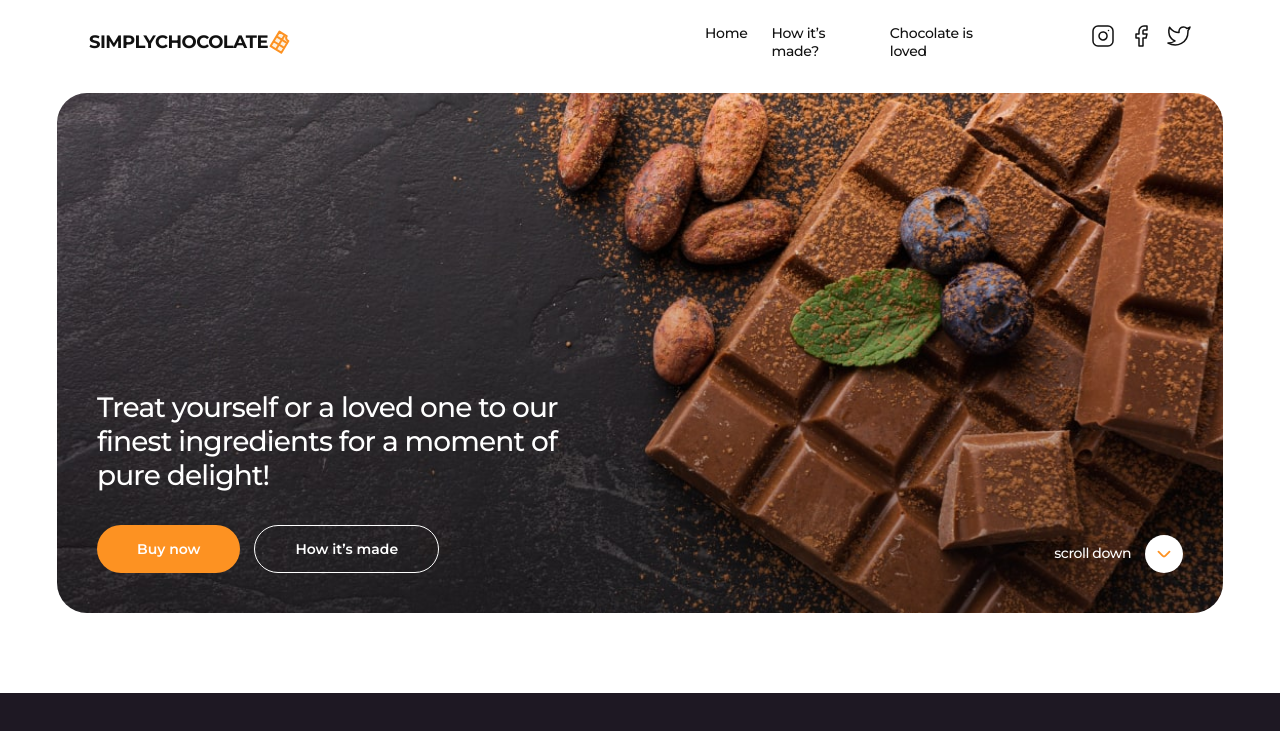
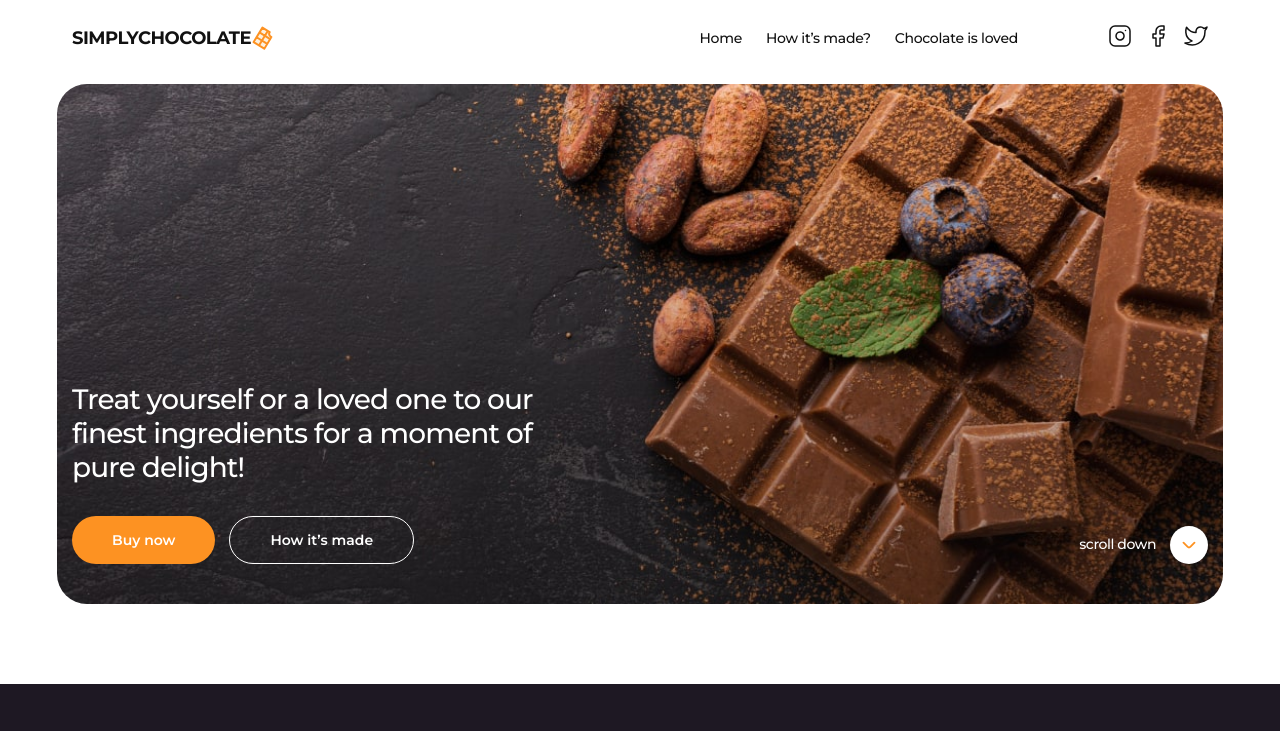
Before and after one commit to Oleg1front/Symply-Chocolate, a plain HTML site: page index.html in a window 1280 px wide. Shown: the top 731 px of the page. Drawn offline with nearby package versions, Linux system fonts and the light colour scheme.

Commit message:
Update style.css

```diff
--- a/styles/style.css
+++ b/styles/style.css
@@ -46,7 +46,6 @@ button{
 .header-container {
   display: flex;
 justify-content: space-between;
-padding: 0 32px;
 }
 .logo-header {
   color: #111;
@@ -100,15 +99,14 @@ padding: 0 32px;
 /* HERO SECTION */
 
 .hero-section{
-padding: 0 32px;
   height: 600px;
   padding-bottom: 80px;
   background-color: #FFF;
+  padding-left: 15px;
+  padding-right: 15px;
 
 }
 .hero-container{
-  padding-left: 40px;
-  padding-right: 40px;
   background: linear-gradient(180deg, rgba(17, 17, 17, 0.00) 0%, rgba(17, 17, 17, 0.40) 100%), url(<path-to-image>), lightgray -70.319px -105.03px / 110.32% 139.265% no-repeat;
     background-image: url(../img/chocolate_main.jpg);
     background-position: center;
@@ -119,6 +117,7 @@ padding: 0 32px;
     display: flex;
     flex-direction: column;
     justify-content: flex-end;
+    overflow: hidden;
 }
 .hero-text{
   color: #FFF;
```
